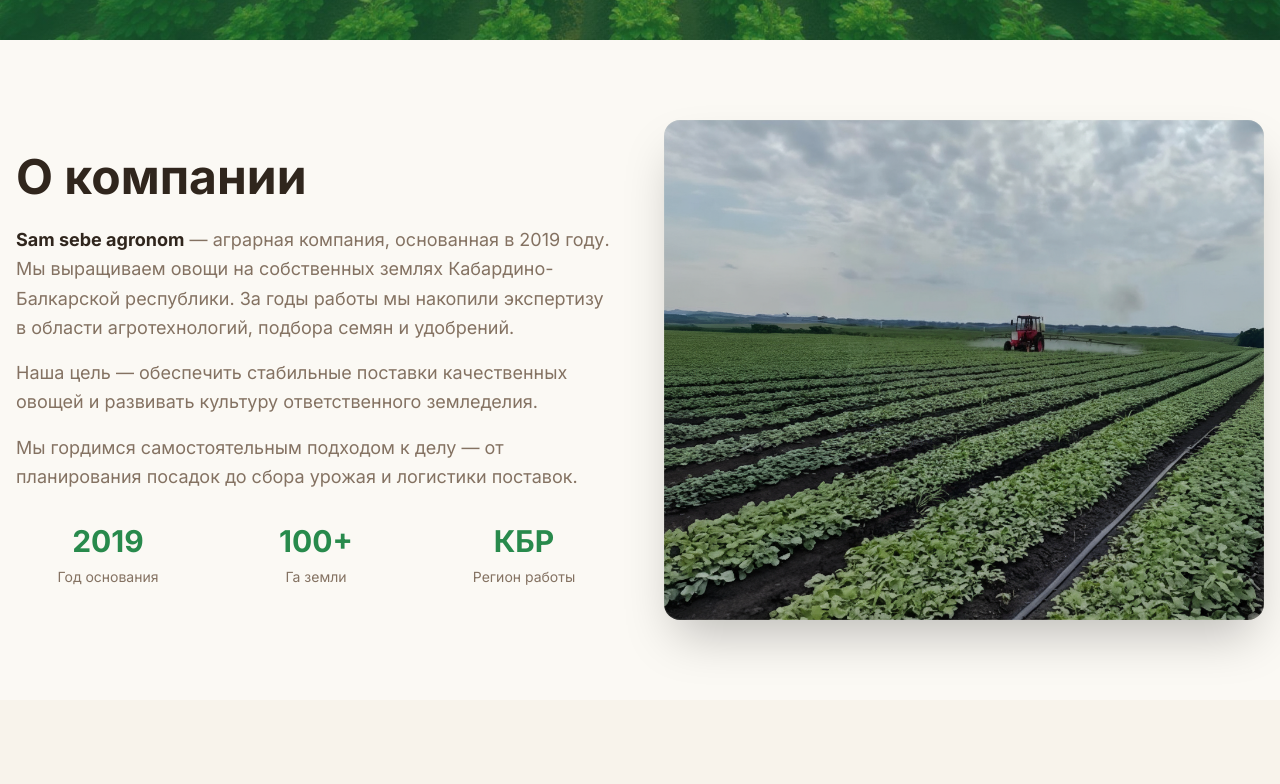
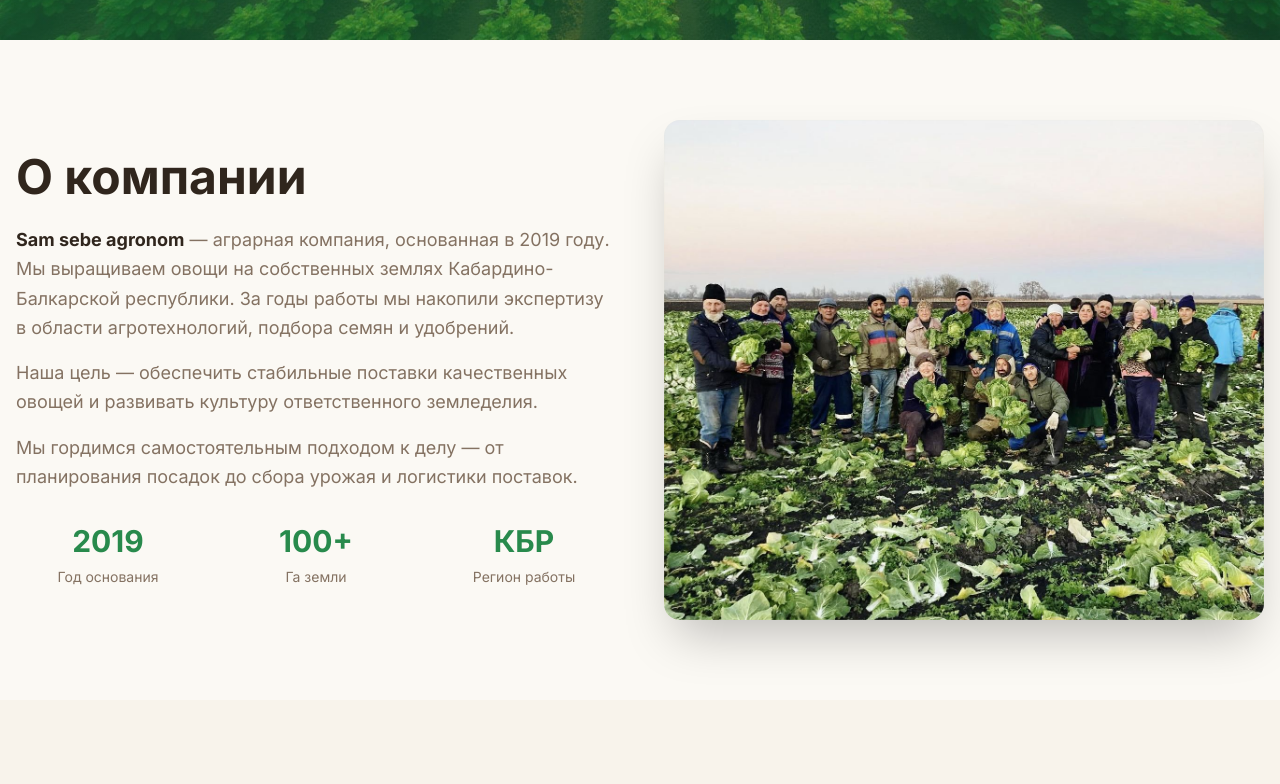
Before and after one commit to leravolk/agro-kb-self-gardener, a React (Vite) app: page / in a window 1280 px wide. Shown: the part 680-1464 px from the top of the page. Built offline with nearby package versions, Linux system fonts and the light colour scheme; the HTML template or start-up script is replaced by a standard one.

Commit message:
Update About section image

```diff
--- a/src/components/About.tsx
+++ b/src/components/About.tsx
@@ -1,4 +1,4 @@
-import carrotField from "@/assets/photo-2.jpg";
+import teamPhoto from "@/assets/team-photo.jpg";
 
 const About = () => {
   return (
@@ -42,8 +42,8 @@ const About = () => {
           </div>
           <div className="relative">
             <img
-              src={carrotField}
-              alt="Поля моркови компании"
+              src={teamPhoto}
+              alt="Команда Sam sebe agronom на полях"
               className="rounded-2xl shadow-2xl w-full h-[500px] object-cover"
             />
             <div className="absolute inset-0 rounded-2xl ring-1 ring-inset ring-border/10" />
```
Also changed, not shown: src/assets/team-photo.jpg (added).
